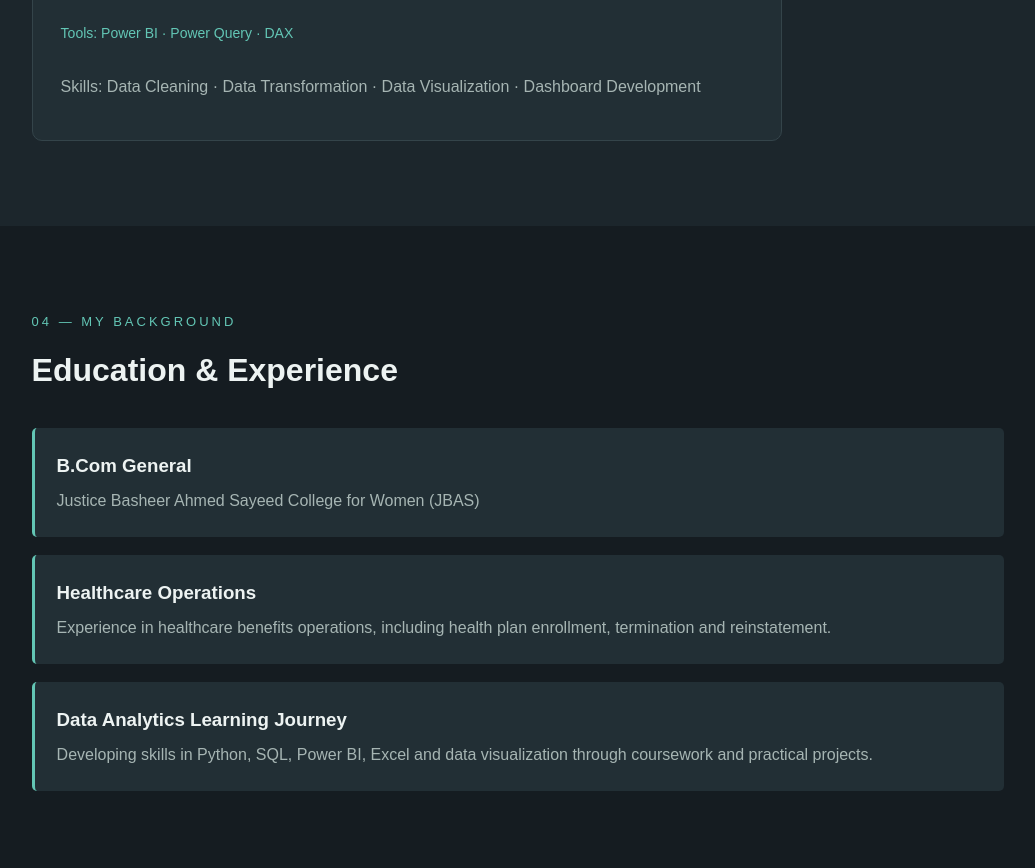
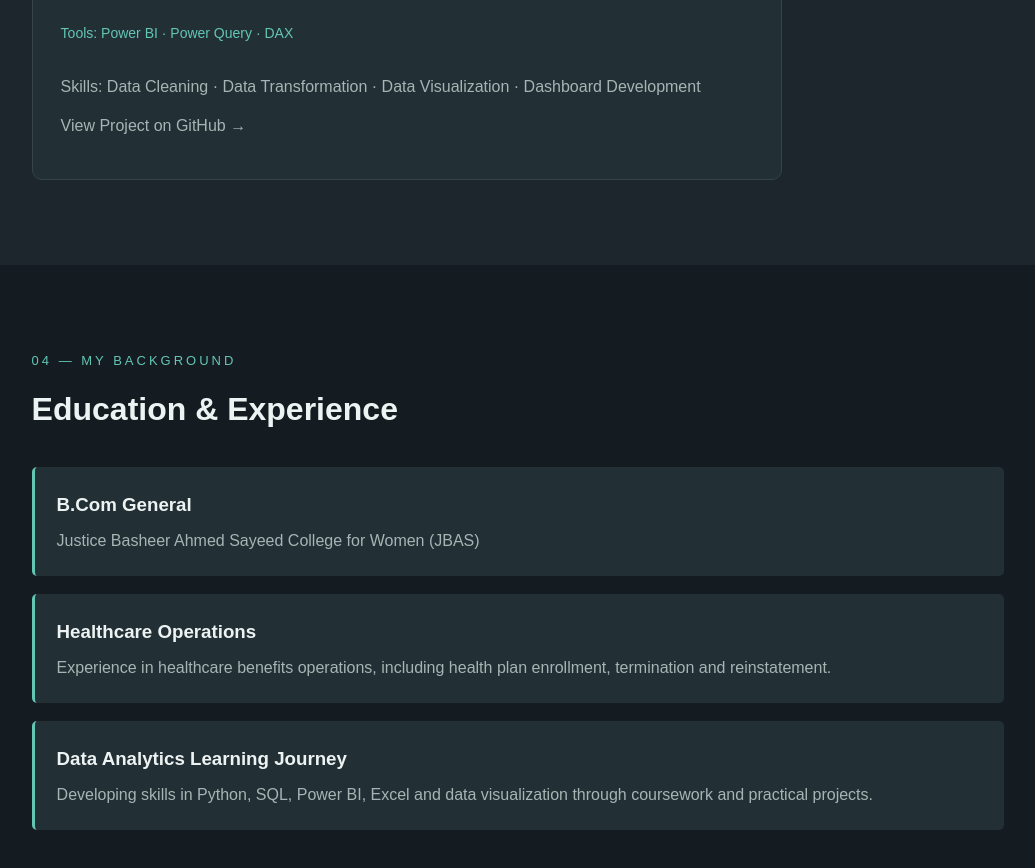
Before and after one commit to sarahdata-ad/sarahdata-ad.github.io, a plain HTML site: page index.html in a window 1280 px wide. Shown: the part 2768-3636 px from the top of the page, without its empty margins (122-1157 px from the left). Drawn offline with Linux system fonts and the light colour scheme.

Commit message:
Update index.html

```diff
--- a/index.html
+++ b/index.html
@@ -560,6 +560,14 @@
             Data Visualization · Dashboard Development
         </p>
 
+<p class="project-link">
+    <a href="https://github.com/sarahdata-ad/adventure-works-sales-analysis"
+       target="_blank"
+       rel="noopener noreferrer">
+        View Project on GitHub →
+    </a>
+</p>
+
     </div>
 
 </section>
```
